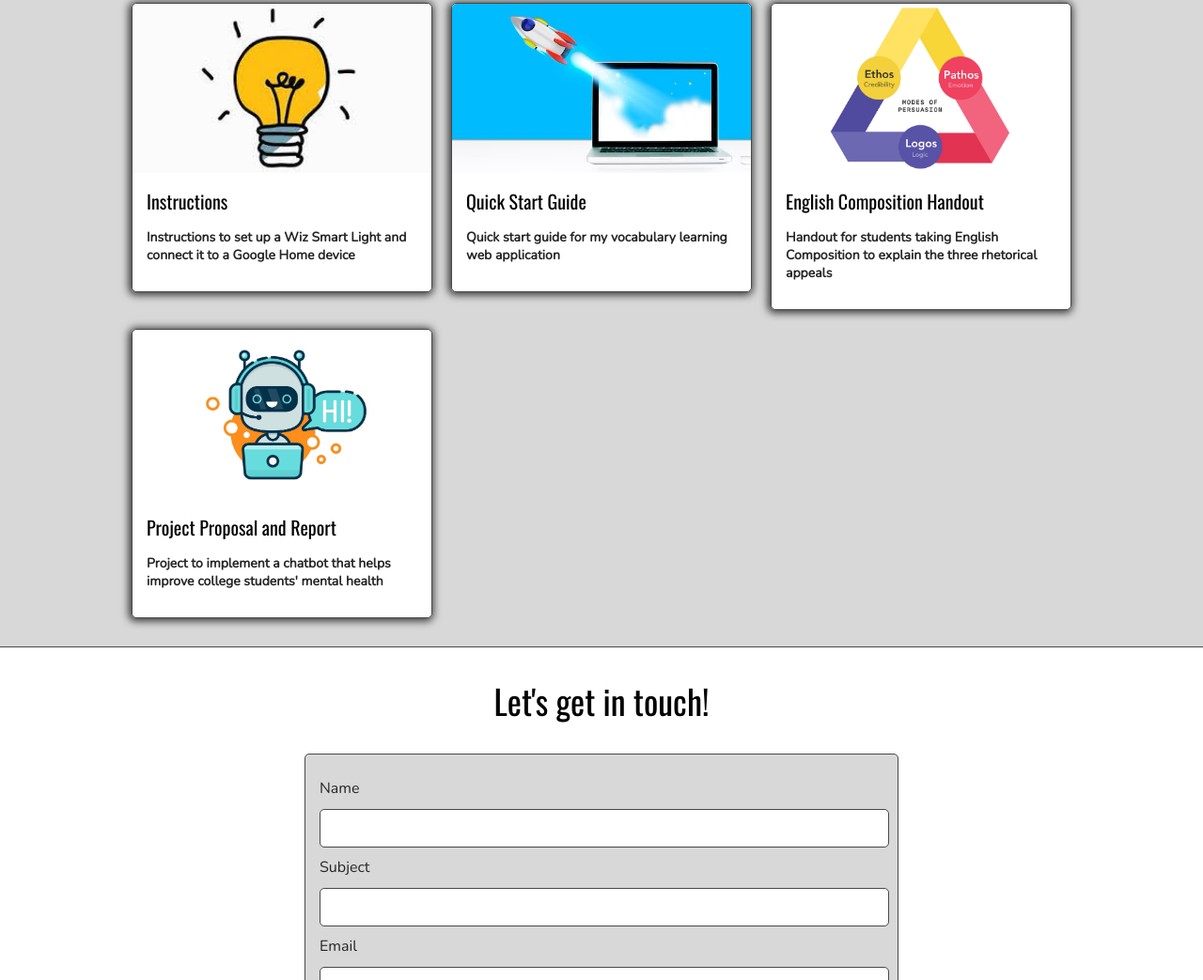
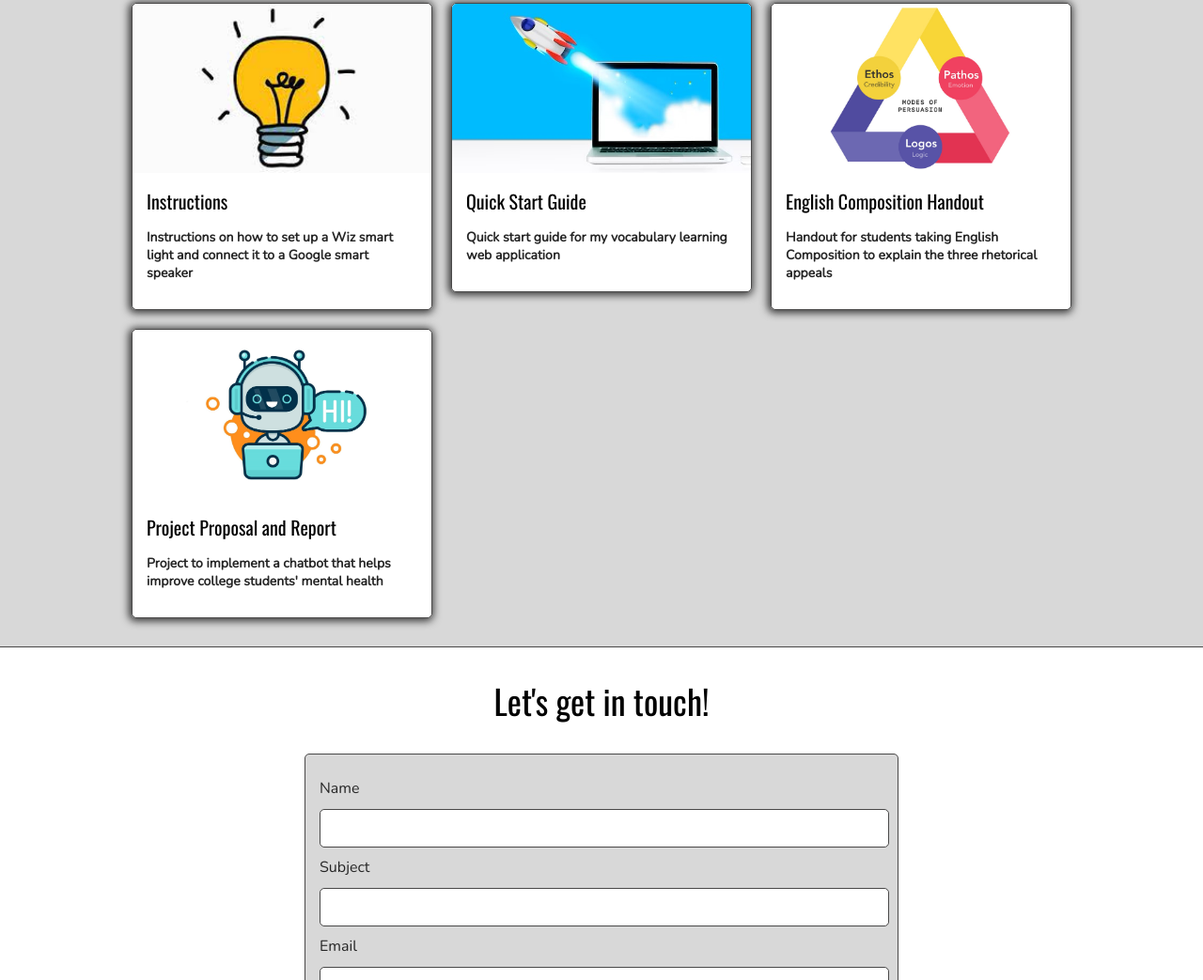
Before and after one commit to htqanh305/personalwebsite, a plain HTML site: page index.html in a window 1280 px wide. Shown: the part 2210-3253 px from the top of the page at 94% size. Drawn offline with nearby package versions, Linux system fonts and the light colour scheme.

Commit message:
instructions content cleaning

```diff
--- a/index.html
+++ b/index.html
@@ -209,7 +209,7 @@
                                 <img class="thumbnail" src="images/smartlight.jpg">
                                 <div class="post-preview">
                                     <h6 class="post-title">Instructions</h6>
-                                    <p class="post-intro">Instructions to set up a Wiz Smart Light and connect it to a Google Home device</p>
+                                    <p class="post-intro">Instructions on how to set up a Wiz smart light and connect it to a Google smart speaker</p>
                                 </div>
                             </div>
                         </a>
```
Also changed, not shown: post1.html (+1 -1 lines), post2.html (+1 -1 lines), post3.html (+1 -1 lines), post4.html (+1 -1 lines), post5.html (+1 -1 lines), post6.html (+1 -1 lines), post7.html (+1 -1 lines).
